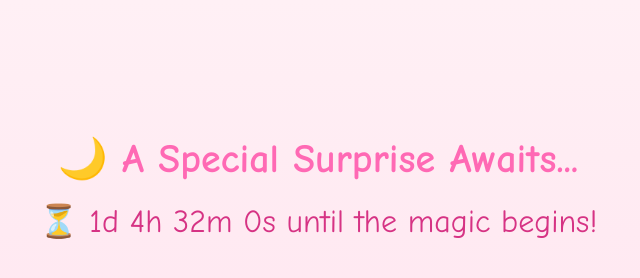
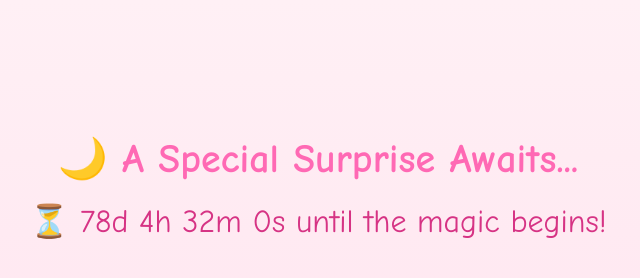
Before and after one commit to Tonmoy1230/ForBirthday, a plain HTML site: page index.html in a window 1280 px wide. Shown: the whole page, without its empty margins (322-962 px from the left). Drawn offline with Linux system fonts and the light colour scheme.

Commit message:
date sat

```diff
--- a/index.html
+++ b/index.html
@@ -71,7 +71,7 @@
 
   <script>
     // 🎯 Set your target date and time here
-    const targetDate = new Date("2025-06-25T00:00:00"); // Example: June 24, 2025 @ 12:00 AM
+    const targetDate = new Date("2025-09-10T00:00:00"); // Example: June 24, 2025 @ 12:00 AM
 
     function updateCountdown() {
       const now = new Date();
```
